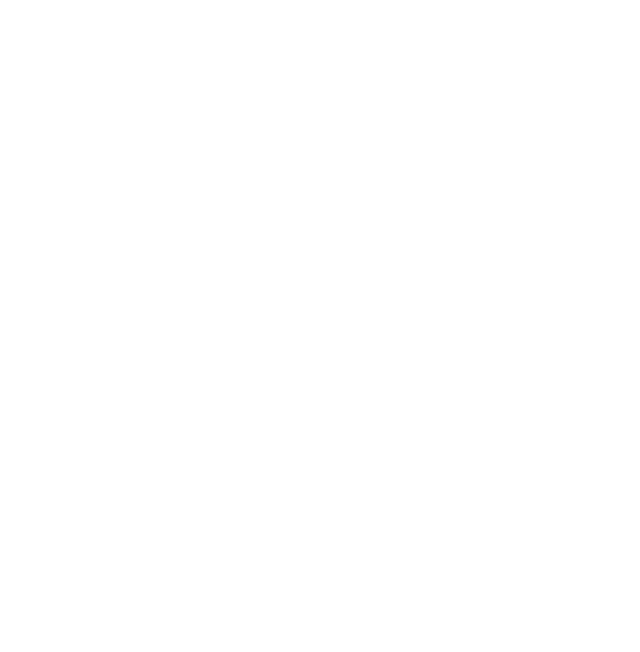
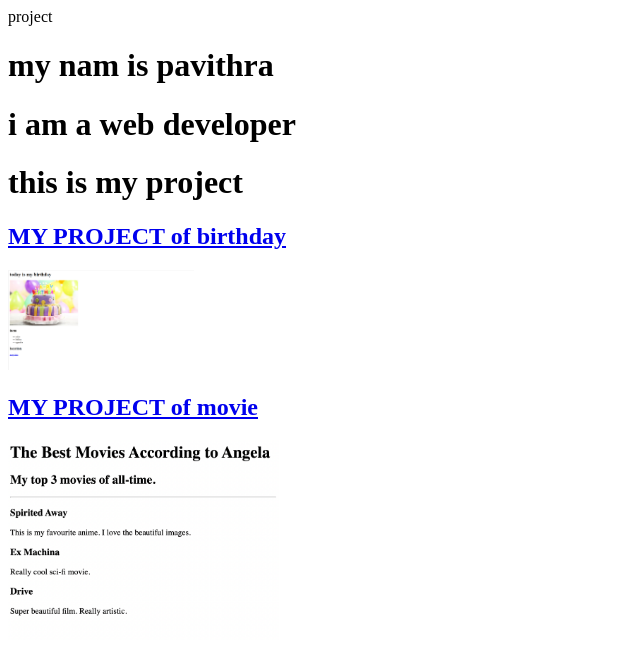
Before and after one commit to pavithrachandraprasad/paviportfolio, a plain HTML site: page index.html in a window 1280 px wide. Shown: the whole page, without its empty margins (0-640 px from the left). Drawn offline with Linux system fonts and the light colour scheme.

Commit message:
Add files via upload

```diff
--- a/index.html
+++ b/index.html
@@ -1,15 +1,19 @@
 <!-- TODO 1: Create the HTML Boilerplate -->
+<!DOCTYPE html>
+<htlm lang="en">
+<head>
+      <meta charset="UTF-8">
 
-<!-- TODO 2: Add Your previous projects' HTML into the public folder -->
+    <tittle> project</tittle>
+</head>
+<body>
+    <h1>  my nam is pavithra </h1>
+    <h1> i am a web developer </h1>
+    <h1> this is my project </h1>
+  <h2>  <a href=" ./assets/images/SS.PNG"  > MY  PROJECT of birthday </a> </h2>
+       <img  src= "./assets/images/SS.png" height ="100" />
+    <h2><a href=" ./assets/images/movie-ranling"  > MY  PROJECT of movie </a> </h2>
+               <img  src= "./assets/images/movie-ranking.png" height = "200" />
 
-<!-- TODO 3: Take screenshots of your project previews and add the images to the images folder -->
-
-<!-- TODO 4: Add titles/subtitles etc. -->
-
-<!-- TODO 5: Add a link to the project pages -->
-
-<!-- TODO 6: Add images to show the project previews
-HINT for TODO 6: You can use the height attribute set to 200 to make the image smaller:
-https://developer.mozilla.org/en-US/docs/Web/HTML/Element/img#attr-height -->
-
-<!-- TODO 7: Add the Contact Me and About Me page links -->
+</body>
+</htlm>
```
